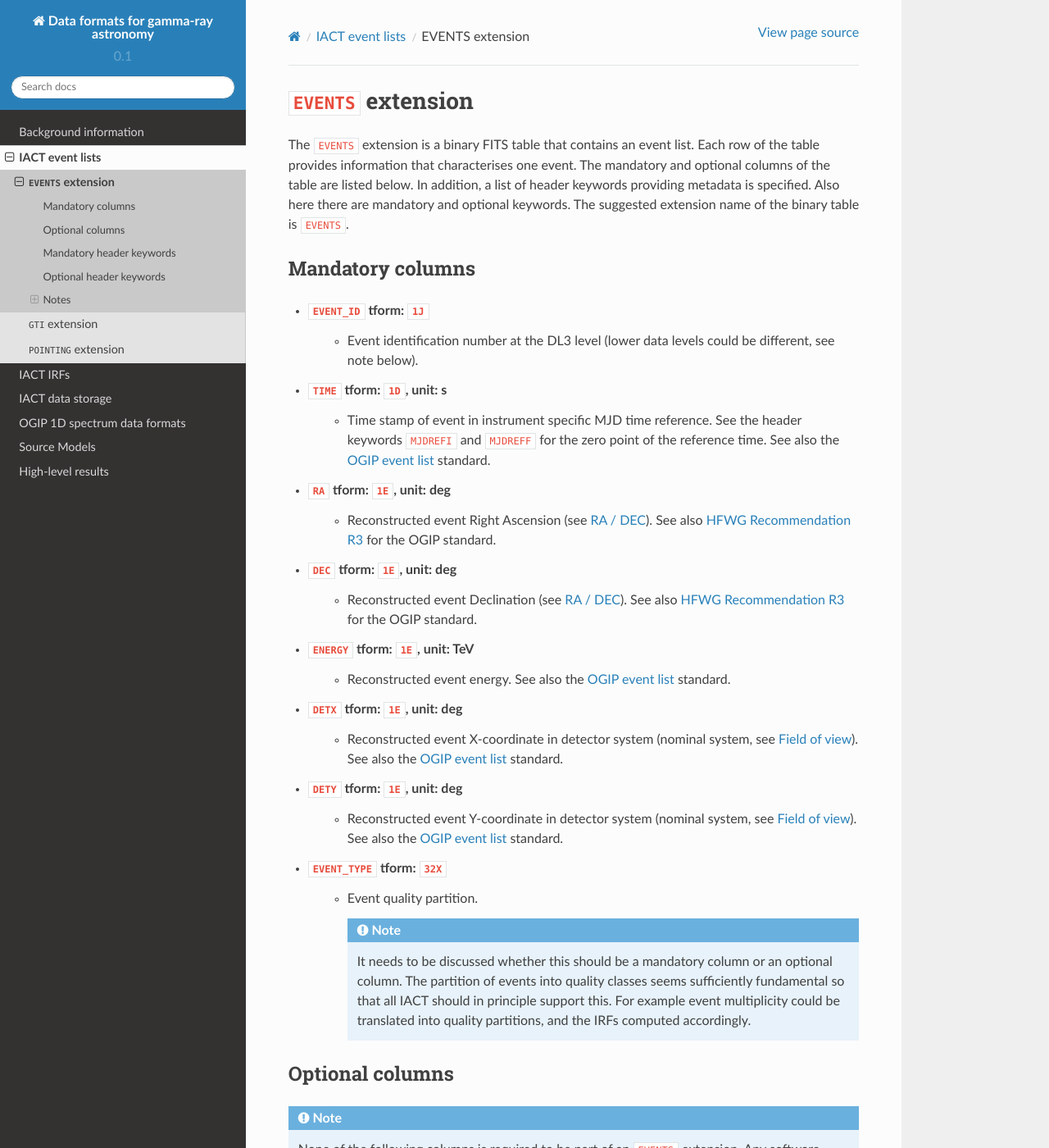
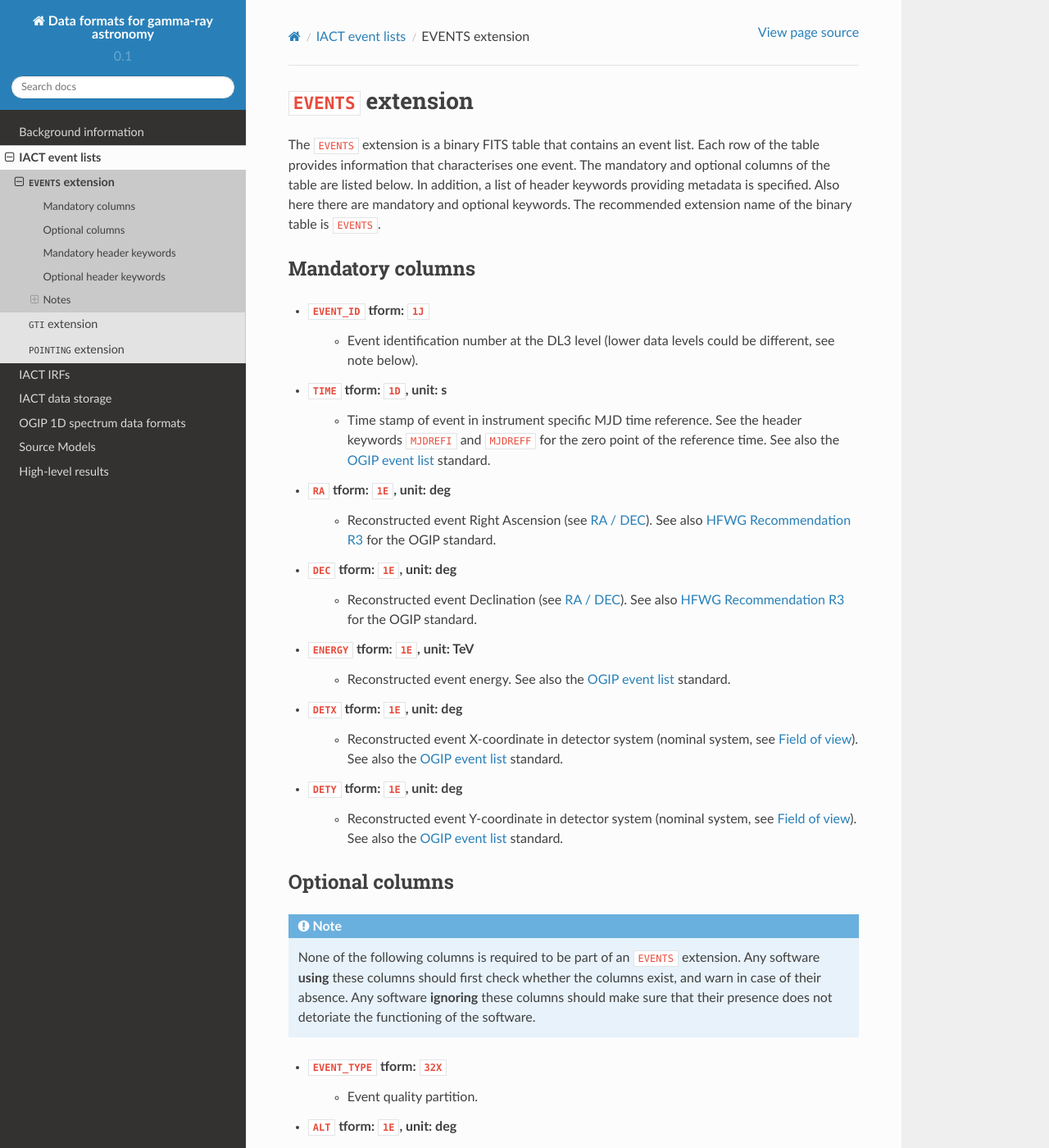
Before and after one commit to open-gamma-ray-astro/gamma-astro-data-formats, a Sphinx documentation site: the page built from source/events/events.rst, in a window 1280 px wide and 1400 px high. Shown: the whole window at 82% size. Built offline with Sphinx 7.4.7 and the Read the Docs theme 2.0.0, drawn with Linux system fonts in a browser that asks for light colours; some of the changed text lies outside the part shown.

Commit message:
Take into account @cdeil review comments

```diff
--- a/source/events/events.rst
+++ b/source/events/events.rst
@@ -1,6 +1,6 @@
 .. include:: ../references.txt
 
-.. iact_events:
+.. iact-events:
 
 ``EVENTS`` extension
 ====================
@@ -10,7 +10,7 @@ Each row of the table provides information that characterises one event.
 The mandatory and optional columns of the table are listed below. In
 addition, a list of header keywords providing metadata is specified.
 Also here there are mandatory and optional keywords.
-The suggested extension name of the binary table is ``EVENTS``.
+The recommended extension name of the binary table is ``EVENTS``.
 
 
 Mandatory columns
@@ -41,15 +41,6 @@ Mandatory columns
     * Reconstructed event Y-coordinate in detector system
       (nominal system, see :ref:`sky-coordinates-fov`).
       See also the `OGIP event list`_ standard.
-* ``EVENT_TYPE`` tform: ``32X``
-    * Event quality partition.
-
-      .. note::
-         It needs to be discussed whether this should be a mandatory column
-         or an optional column. The partition of events into quality classes
-         seems sufficiently fundamental so that all IACT should in principle
-         support this. For example event multiplicity could be translated
-         into quality partitions, and the IRFs computed accordingly.
 
 
 Optional columns
@@ -57,9 +48,13 @@ Optional columns
 
 .. note::
    None of the following columns is required to be part of an ``EVENTS``
-   extension. Any software using these columns should first check whether the
-   columns exist, and warn in case of their absence.
+   extension. Any software **using** these columns should first check whether the
+   columns exist, and warn in case of their absence. Any software **ignoring**
+   these columns should make sure that their presence does not detoriate the
+   functioning of the software.
 
+* ``EVENT_TYPE`` tform: ``32X``
+    * Event quality partition.
 * ``ALT`` tform: ``1E``, unit: deg
     * Reconstructed altitude coordinate of event
       (horizon system, see :ref:`sky-coordinates-altaz`)
--- a/source/events/index.rst
+++ b/source/events/index.rst
@@ -5,8 +5,8 @@ IACT event lists
 
 This document describes the IACT DL3 event list format.
 
-Event lists are stored in FITS files that contain the following
-extensions (HDUs):
+Event lists and associated information are stored in FITS files that contain
+the following extensions (HDUs):
 
 .. toctree::
    :maxdepth: 1
--- a/source/events/pointing.rst
+++ b/source/events/pointing.rst
@@ -14,7 +14,9 @@ The ``POINTING`` extension is a binary FITS table that contains for a number
 of time stamps the pointing direction of the telescopes. A *pointing* is here
 defined as the centre of the field of view (or centre of the camera
 coordinates). In reality, all telescopes may point to different positions
-(for example for divergent pointing mode).
+(for example for divergent pointing mode). The main purpose of the ``POINTING``
+extension is to provide time dependent information on how to transform
+between celestial and terrestial coordinates.
 
 
 Mandatory columns
```
